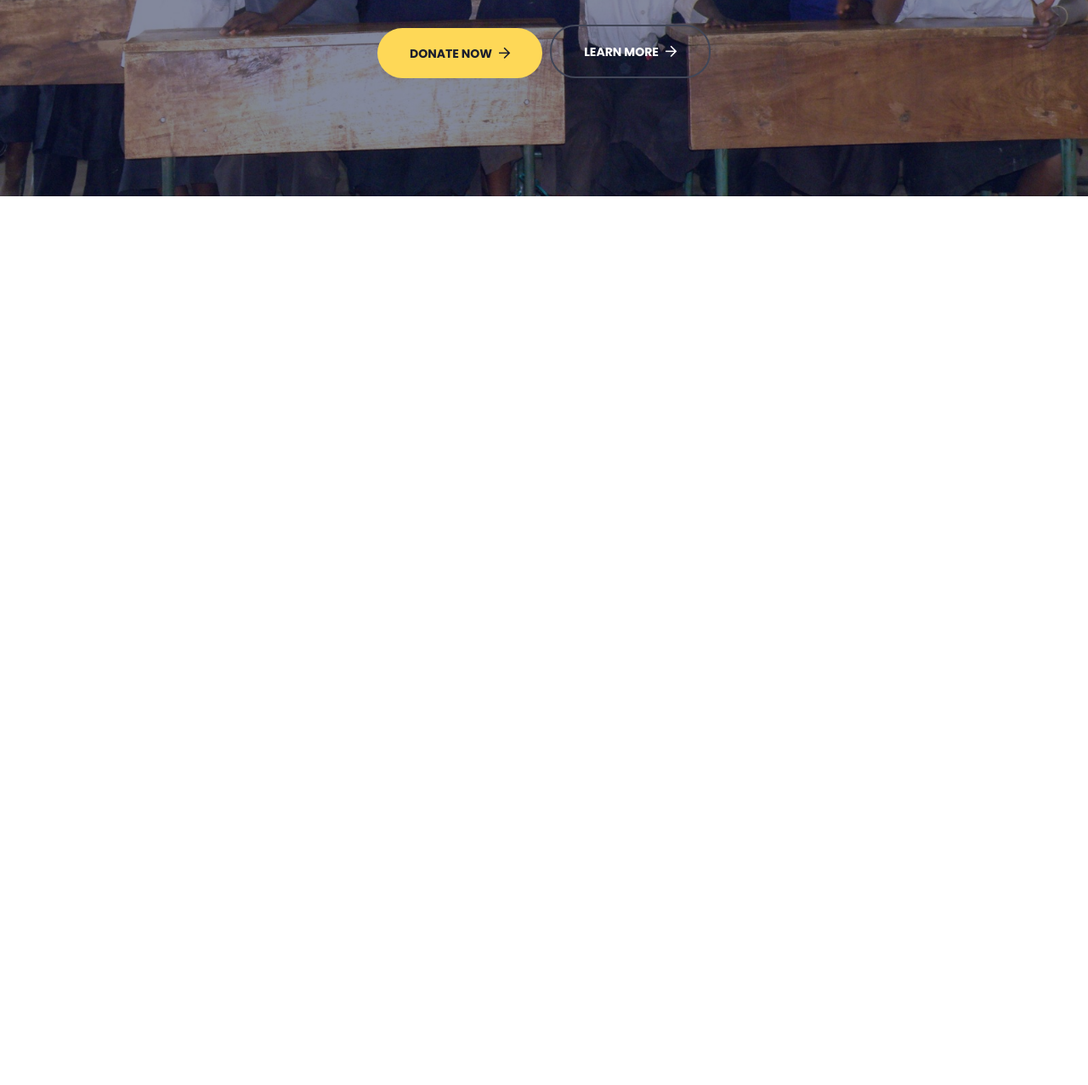
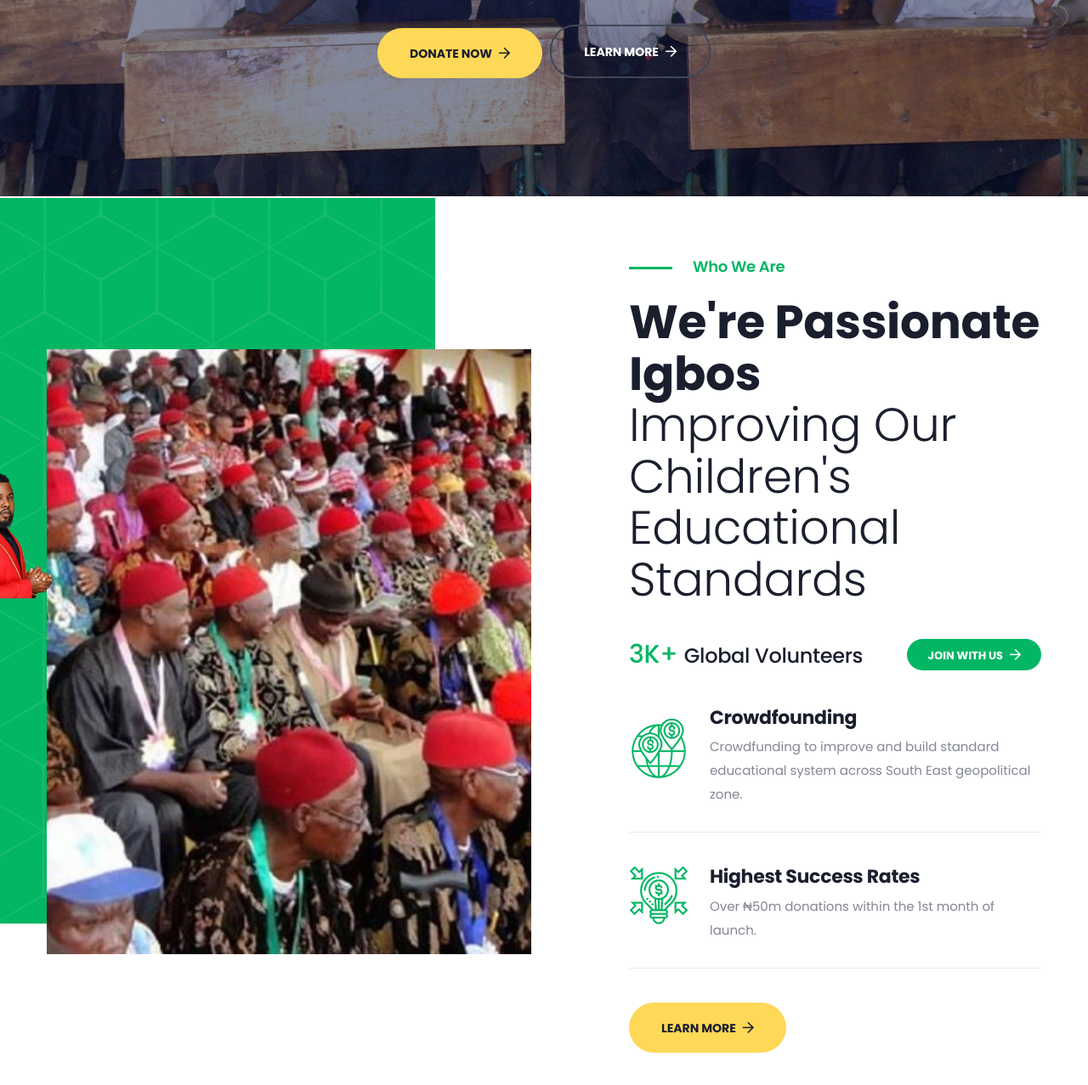
Before and after one commit to Festusali/isee, a plain HTML site: page index.html in a window 1280 px wide. Shown: the part 3313-4590 px from the top of the page at 85% size. Before the commit the page ends 3544 px from the top, so only its background shows below. Drawn offline with nearby package versions, Linux system fonts and the light colour scheme.

Commit message:
Implement About Us Section

```diff
--- a/index.html
+++ b/index.html
@@ -617,6 +617,73 @@
             </div>
         </section>
         <!-- End Donate Now section -->
+
+        <!-- Start about section -->
+        <section class="about-us-area pt-70 pb-70">
+            <div class="container">
+                <div class="row">
+                    <div class="col-xl-6 col-lg-6 col-md-12">
+                        <div class="about-img mb-30">
+                            <div class="about-img__thumb wow fadeInUp2 animated" data-wow-delay='.1s'>
+                                <img src="assets/img/about/about-1.jpg" alt="">
+                            </div>
+                            <div class="about-img__style-text wow fadeInUp2 animated" data-wow-delay='.3s'>
+                                <img src="assets/img/about/chibueze.png" alt="" width="120">
+                            </div>
+                        </div>
+                    </div>
+                    <div class="col-xl-6 col-lg-6 col-md-12">
+                        <div class="about__wrapper pl-85">
+                            <div class="section-title text-left mb-35 wow fadeInUp2 animated" data-wow-delay='.1s'>
+                                <h6 class="left-line pl-75">Who We Are</h6>
+                                <h2>We're Passionate Igbos <br>
+                                    <span>Improving Our Children's Educational Standards</span></h2>
+                            </div>
+                            <div class="partner-list d-sm-flex align-items-center justify-content-between mb-40 wow fadeInUp2 animated" data-wow-delay='.1s'>
+                                <div class="total-client">
+                                    <h4><span>3K+ </span> Global Volunteers</h4>
+                                </div>
+                                <div class="joint-btn">
+                                    <a href="javascript:;" class="theme_btn theme_btn2 ">
+                                        join with us
+                                        <i class="far fa-arrow-right"></i>
+                                    </a>
+                                </div>
+                            </div>
+                            <div class="funding-list">
+                                <div class="crowd-box d-flex align-items-center pb-30 mb-40 wow fadeInUp2 animated" data-wow-delay='.1s'>
+                                    <div class="crowd-box__icon">
+                                        <i class="flaticon-investment"></i>
+                                    </div>
+                                    <div class="crowd-box__text">
+                                        <h4>Crowdfounding</h4>
+                                        <p>
+                                            Crowdfunding to improve and build standard educational system across South East geopolitical zone.
+                                        </p>
+                                    </div>
+                                </div>
+                                <div class="crowd-box d-flex align-items-center pb-30 mb-40 wow fadeInUp2 animated" data-wow-delay='.1s'>
+                                    <div class="crowd-box__icon">
+                                        <i class="flaticon-crowdfunding-1"></i>
+                                    </div>
+                                    <div class="crowd-box__text">
+                                        <h4>Highest Success Rates</h4>
+                                        <p>
+                                            Over ₦50m donations within the 1st month of launch.
+                                        </p>
+                                    </div>
+                                </div>
+                                <a href="javascript:;" class="theme_btn theme_btn_bg wow fadeInUp2 animated" data-wow-delay='.1s'>
+                                    Learn more
+                                    <i class="far fa-arrow-right"></i>
+                                </a>
+                            </div>
+                        </div>
+                    </div>
+                </div>
+            </div>
+        </section>
+        <!-- End about section -->
     </main>
     <!-- End Main page content -->
 
```
Also changed, not shown: assets/img/about/about-1.jpg (added), assets/img/about/chibueze.png (added), assets/img/bg/about-bg1.jpg (added).
